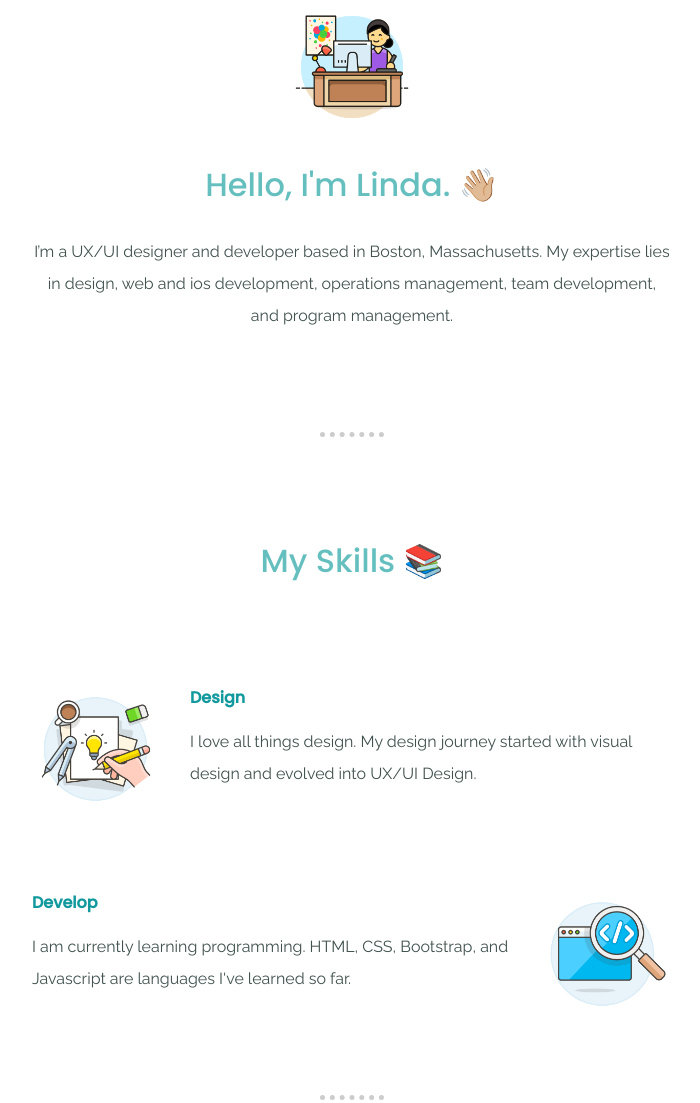
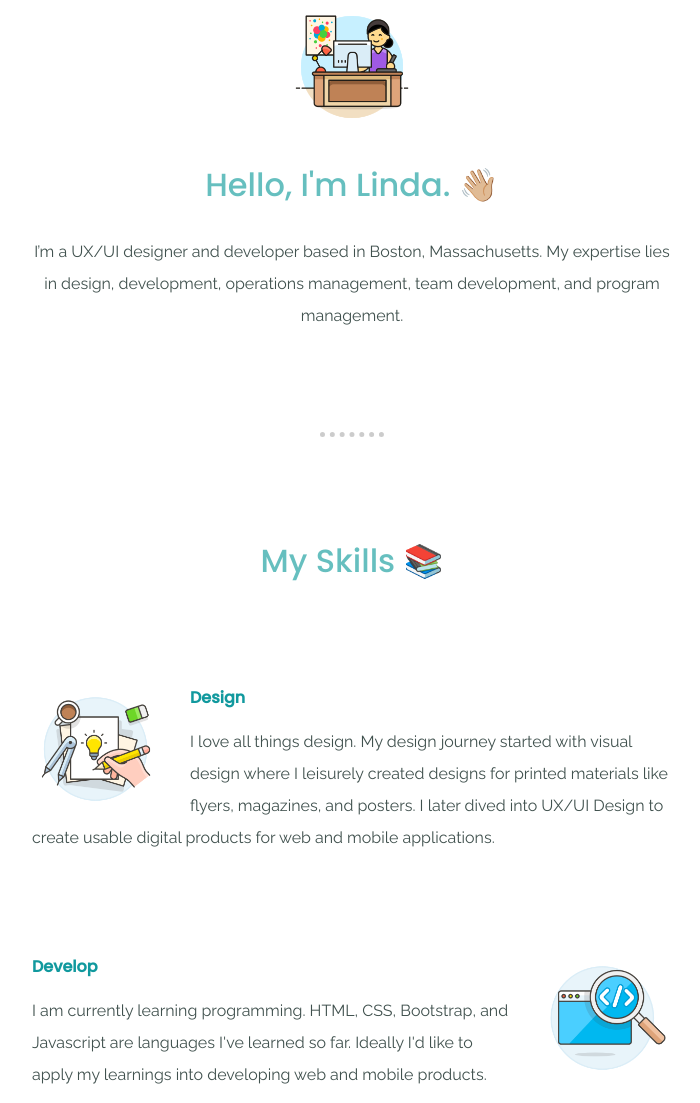
Before and after one commit to lindarim/cv-practice, a plain HTML site: page index.html in a window 1280 px wide. Shown: the part 843-1946 px from the top of the page, without its empty margins (288-988 px from the left). Drawn offline with Linux system fonts and the light colour scheme.

Commit message:
Update index.html

```diff
--- a/index.html
+++ b/index.html
@@ -20,7 +20,7 @@
   <div class="middle-container">
     <img class="avatar-image" src="https://github.com/lindarim/cv-practice/blob/main/Images/avatar.png?raw=true alt="avatar-image">
     <h2>Hello, I'm Linda. 👋🏼</h2>
-    <p>I’m a UX/UI designer and developer based in Boston, Massachusetts. My expertise lies in design, web and ios development, operations management, team development, and program management.</p>
+    <p>I’m a UX/UI designer and developer based in Boston, Massachusetts. My expertise lies in design, development, operations management, team development, and program management.</p>
   </div>
 
   <hr />
@@ -30,12 +30,12 @@
     <div class="skill-row">
       <img class="design-image" src="https://github.com/lindarim/cv-practice/blob/main/Images/design.png?raw=true" alt="design-image">
       <h3>Design</h3>
-      <p>I love all things design. My design journey started with visual design and evolved into UX/UI Design.</p>
+      <p>I love all things design. My design journey started with visual design where I leisurely created designs for printed materials like flyers, magazines, and posters. I later dived into UX/UI Design to create usable digital products for web and mobile applications.</p>
     </div>
     <div class="skill-row">
       <img class="develop-image" src="https://github.com/lindarim/cv-practice/blob/main/Images/develop.png?raw=true" alt="develop-image">
       <h3>Develop</h3>
-      <p>I am currently learning programming. HTML, CSS, Bootstrap, and Javascript are languages I've learned so far.</p>
+      <p>I am currently learning programming. HTML, CSS, Bootstrap, and Javascript are languages I've learned so far. Ideally I'd like to apply my learnings into developing web and mobile products.</p>
     </div>
   </div>
 
```
